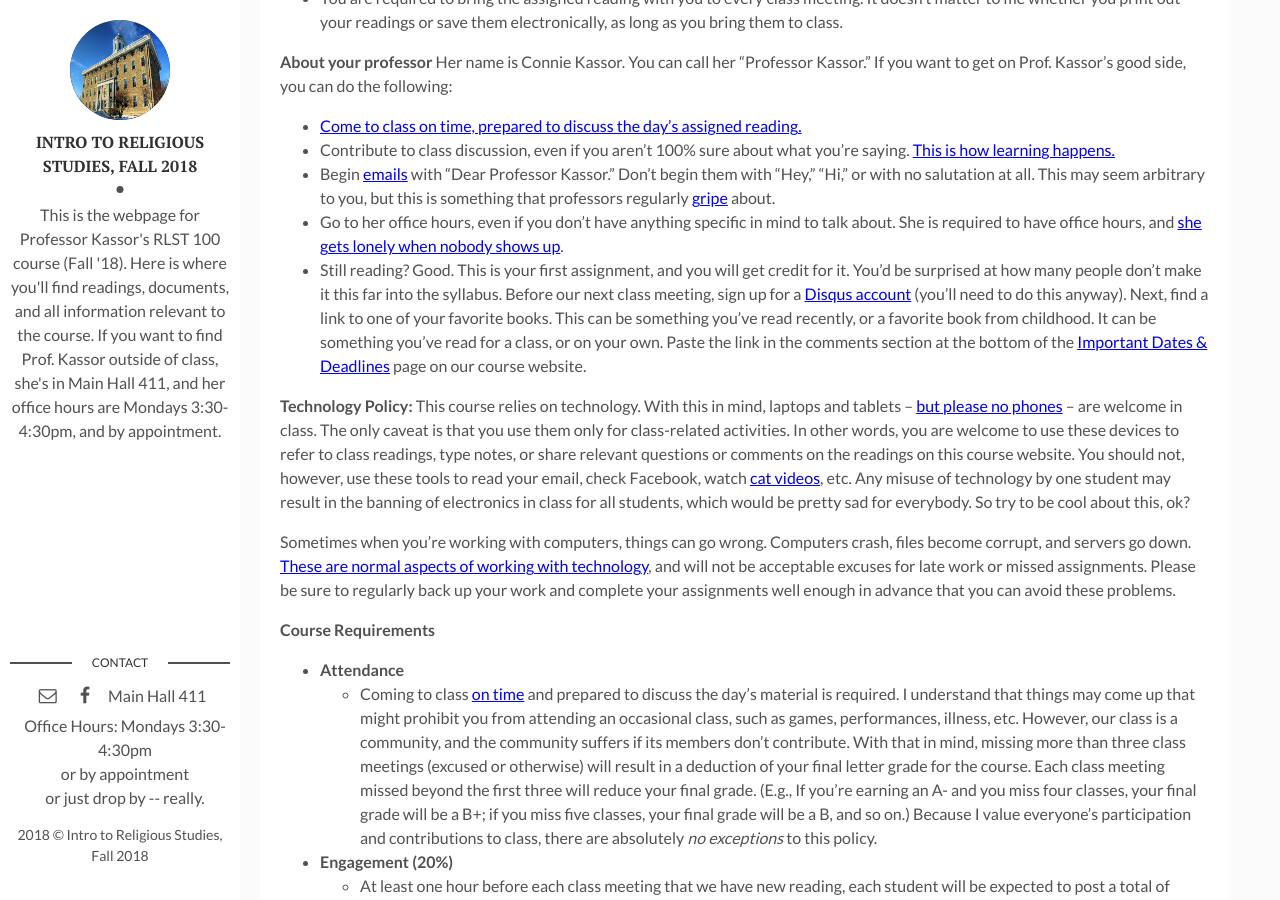
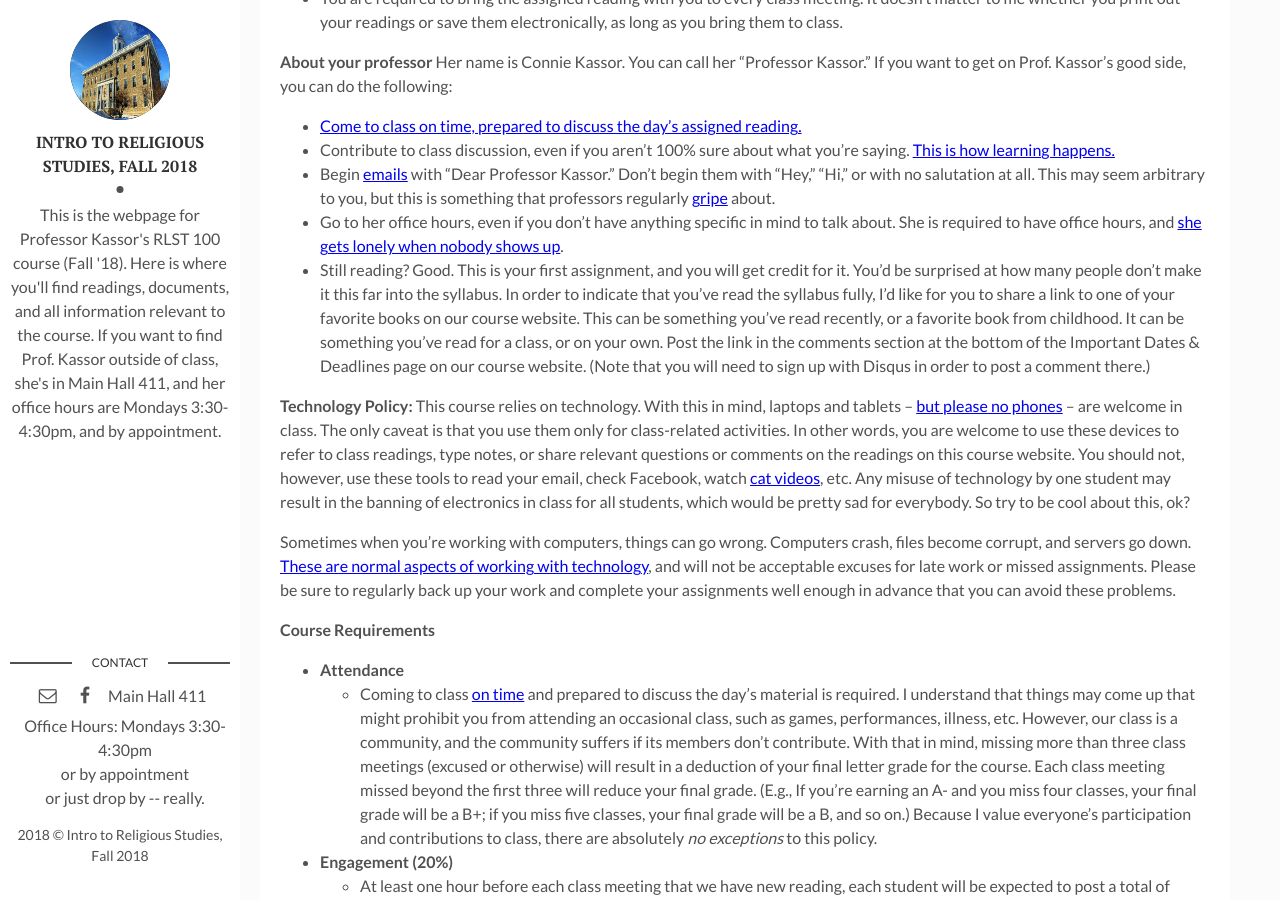
Before and after one commit to ckassor/ckassor.github.io, a Jekyll site: the page built from _posts/2016-01-01-syllabus.markdown, in a window 1280 px wide and 900 px high, scrolled down 1232 px. Built offline with Jekyll 4.4.1, drawn with Linux system fonts in a browser that asks for light colours.

Commit message:
changed syllabus assignment
comment! the class gets involved!

```diff
--- a/_posts/2016-01-01-syllabus.markdown
+++ b/_posts/2016-01-01-syllabus.markdown
@@ -33,7 +33,7 @@ If you want to get on Prof. Kassor's good side, you can do the following:
 - Contribute to class discussion, even if you aren't 100% sure about what you're saying. [This is how learning happens.](https://media0.giphy.com/media/ZIqbJ5Tbm6N0I/giphy.gif)
 - Begin [emails](https://gph.is/YBpwJd) with "Dear Professor Kassor." Don't begin them with  "Hey," "Hi," or with no salutation at all. This may seem arbitrary to you, but this is something that professors regularly [gripe](http://gophergripes.com/) about.
 - Go to her office hours, even if you don't have anything specific in mind to talk about. She is required to have office hours, and [she gets lonely when nobody shows up](https://gph.is/Vwwqks).
-- Still reading? Good. This is your first assignment, and you will get credit for it. You'd be surprised at how many people don't make it this far into the syllabus. Before our next class meeting, sign up for a [Disqus account](https://disqus.com/) (you'll need to do this anyway). Next, find a link to one of your favorite books. This can be something you've read recently, or a favorite book from childhood. It can be something you've read for a class, or on your own. Paste the link in the comments section at the bottom of the [Important Dates & Deadlines](../calendar) page on our course website.
+- Still reading? Good. This is your first assignment, and you will get credit for it. You'd be surprised at how many people don't make it this far into the syllabus. In order to indicate that you've read the syllabus fully, I'd like for you to share a link to one of your favorite books on our course website. This can be something you've read recently, or a favorite book from childhood. It can be something you've read for a class, or on your own. Post the link in the comments section at the bottom of the Important Dates & Deadlines page on our course website. (Note that you will need to sign up with Disqus in order to post a comment there.)
 
 **Technology Policy:**
 This course relies on technology. With this in mind, laptops and tablets – [but please no phones](https://media1.giphy.com/media/oAbJRrZeArRYY/giphy.gif) – are welcome in class. The only caveat is that you use them only for class-related activities. In other words, you are welcome to use these devices to refer to class readings, type notes, or share relevant questions or comments on the readings on this course website. You should not, however, use these tools to read your email, check Facebook, watch [cat videos](https://www.youtube.com/watch?v=J---aiyznGQ), etc. Any misuse of technology by one student may result in the banning of electronics in class for all students, which would be pretty sad for everybody. So try to be cool about this, ok?
```
